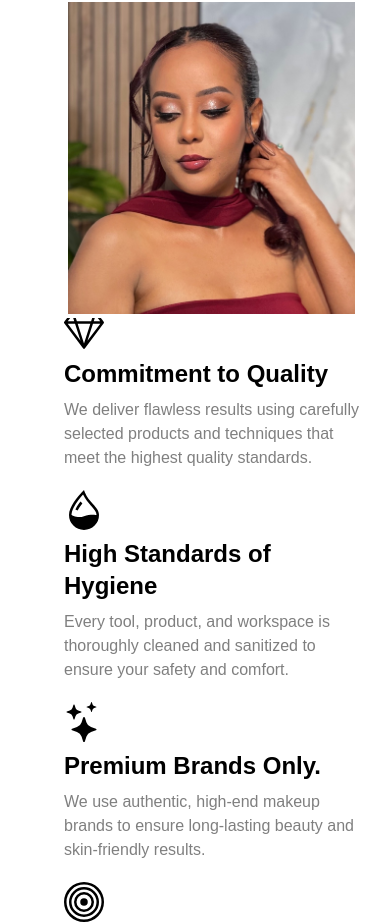
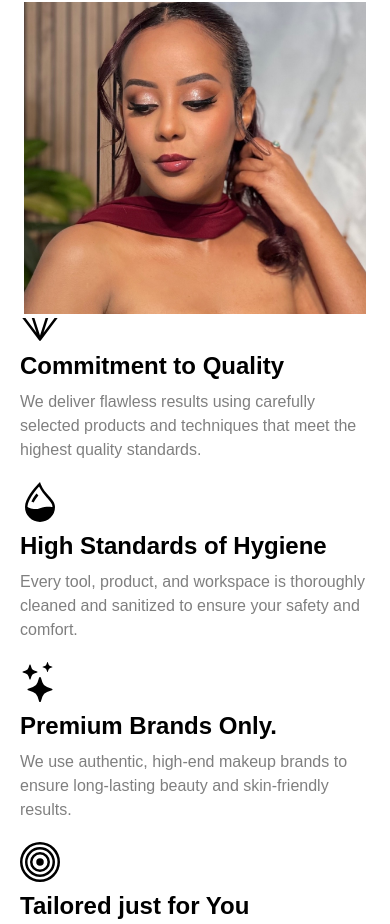
Before and after one commit to bettyhabtesh/hanberry, a Next.js app: page / in a window 390 px wide. Shown: the part 2173-3097 px from the top of the page. Built offline with nearby package versions, Linux system fonts and the light colour scheme; a web font is replaced by a local one.

Commit message:
feat/ upate package info feat/ made features section responsive

```diff
--- a/components/Booking.tsx
+++ b/components/Booking.tsx
@@ -30,7 +30,8 @@ const Booking = () => {
                     description: 'This package includes professional bridal makeup for a clean and elegant look. It is perfect for brides who want a simple yet beautiful finish.',
                     price: 30000,
                     background: '/images/glam.png',
-                    duration: '1:30 - 2 hr'
+                    duration: '1:30 - 2 hr',
+                    optional: null
                 },
                 {
                     id: 2,
@@ -42,7 +43,8 @@ const Booking = () => {
                     description: 'This package offers full bridal preparation including dermaplaning, hairstyling, and makeup. It gives a smooth, polished, and long-lasting bridal look.',
                     price: 35000,
                     background: '/images/gold.png',
-                    duration: '3-4 hr'
+                    duration: '3-4 hr',
+                    optional: null
                 },
                 {
                     id: 3,
@@ -54,7 +56,8 @@ const Booking = () => {
                     description: 'This is a complete premium bridal package with skin prep, hairstyling, and makeup. A retouch is included to keep your look fresh throughout the event.',
                     price: 45000,
                     background: '/images/platinum.png',
-                    duration: '3-4 hr'
+                    duration: '3-4 hr',
+                    optional: null
                 },
                 {
                     id: 4,
@@ -66,7 +69,8 @@ const Booking = () => {
                     description: 'This package provides makeup services suitable for traditional or special cultural events. It focuses on enhancing natural beauty with a neat and elegant finish.',
                     price: 15000,
                     background: '/images/glam.png',
-                    duration: '1:30 - 2 hr'
+                    duration: '1:30 - 2 hr',
+                    optional: null
                 },
             ]
         },
@@ -84,7 +88,8 @@ const Booking = () => {
                     description: 'This package includes simple and elegant makeup for bridesmaids. It ensures a coordinated and natural look that complements the bride.',
                     price: 10000,
                     background: '/images/glam.png',
-                    duration: '1:30 - 2 hr'
+                    duration: '1:30 - 2 hr',
+                    optional: null
                 },
                 {
                     id: 6,
@@ -97,7 +102,8 @@ const Booking = () => {
                     description: 'This package offers both makeup and hairstyling for bridesmaids. It creates a more refined and polished appearance for special occasions.',
                     price: 12000,
                     background: '/images/glam.png',
-                    duration: '1:30 - 2 hr'
+                    duration: '1:30 - 2 hr',
+                    optional: null
                 },
                 {
                     id: 7,
@@ -111,7 +117,8 @@ const Booking = () => {
                     description: 'This package offers makeup, retouch and hairstyling for bridesmaids. It creates a more refined and polished appearance for special occasions.',
                     price: 15000,
                     background: '/images/glam.png',
-                    duration: '1:30 - 2 hr'
+                    duration: '1:30 - 2 hr',
+                    optional: null
                 },
             ]
         },
@@ -125,12 +132,12 @@ const Booking = () => {
                     type: 'glam',
                     includes: [
                         'Makeup',
-                        'Hair styling is available upon request and will incur an additional fee ranging from 2,500 to 3,000 ETB.'
                     ],
                     description: 'This package delivers soft glam makeup with a clean and modern finish. It is ideal for clients who want a glamorous look without heavy styling.',
                     price: 8500,
                     background: '/images/glam.png',
-                    duration: '1:30 - 2 hr'
+                    duration: '1:30 - 2 hr',
+                    optional: 'Hair styling is available upon request and will incur an additional fee ranging from 2,500 to 3,000 ETB.'
                 },
                 {
                     id: 8,
@@ -138,12 +145,12 @@ const Booking = () => {
                     type: 'glam',
                     includes: [
                         'Makeup',
-                        'Hair styling is available upon request and will incur an additional fee ranging from 2,500 to 3,000 ETB.'
                     ],
                     description: 'This package provides a bold and full glam makeup experience. It is perfect for clients who want a dramatic, high-impact, and camera-ready look.',
                     price: 10000,
                     background: '/images/glam.png',
-                    duration: '1:30 - 2 hr'
+                    duration: '1:30 - 2 hr',
+                    optional: 'Hair styling is available upon request and will incur an additional fee ranging from 2,500 to 3,000 ETB.'
                 },
             ]
         },
@@ -251,6 +258,7 @@ const Booking = () => {
 
                       <p>Duration: {type.duration}</p>
                       <p>Price: {type.price} <b>ETB</b></p>
+                      {type?.optional ? <p className='text-black/50 text-sm text-center py-5'> {type.optional} </p> : '' }
                     </div>
                     <button
                       className="my-2 relative bottom-0 w-full bg-[#1E1E1E] text-white rounded-md py-2 cursor-pointer border-2 border-[#1E1E1E] hover:text-[#1E1E1E] hover:bg-white"
--- a/components/features.tsx
+++ b/components/features.tsx
@@ -55,10 +55,10 @@ const features = [
 export default function HanberryFeaturesPage() {
   return (
     <div
-      className="min-h-screen relative overflow-hidden font-poppins bg-white text-black md:py-16 px-16"
+      className="min-h-screen relative overflow-hidden font-poppins bg-white text-black md:py-16 px-5 md:px-16"
       // style={{ backgroundImage: "url('/images/b1.png')" }}
     >
-      <div className='grid lg:grid-cols-2 gap-16 py-16'>
+      <div className='grid lg:grid-cols-2 md:gap-16 py-16'>
         <div>
           <div className='bg-black text-white px-5 py-5'><h3>Hanberry <span className='text-5xl font-bold'>FEATURES</span></h3></div>
           <div className='relative w-full md:w-4/5 min-h-52 h-full md:p-6 z-40'>
@@ -71,7 +71,7 @@ export default function HanberryFeaturesPage() {
             <div className="absolute border-4 border-white z-50 w-full h-full" />
           </div>
         </div>
-        <div className='relative pt-10'>
+        <div className='relative pt-24 md:pt-0y'>
           <div className='space-y-5'>
             {features.map((feat) => (
               <div key={feat.num}>
```
